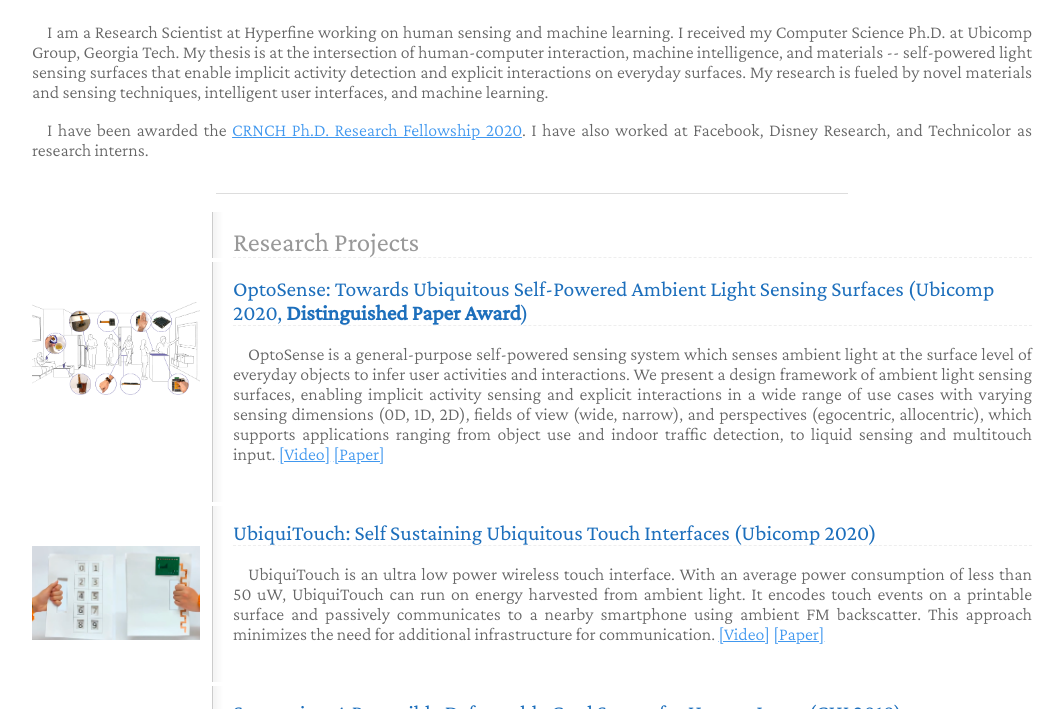
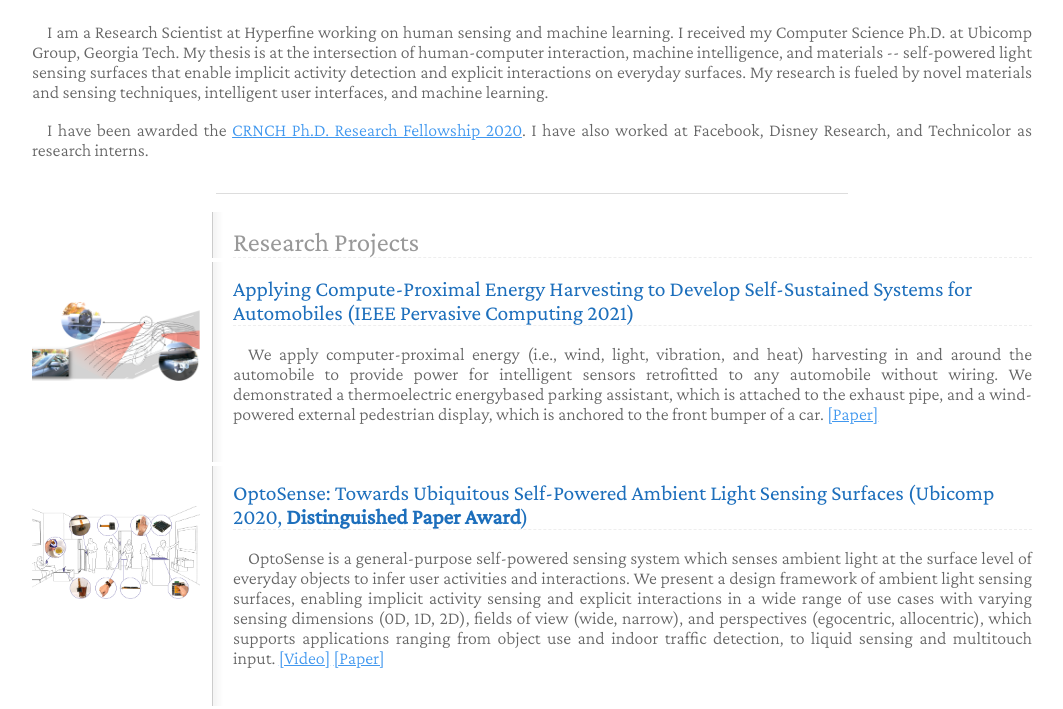
Before and after one commit to AlanDZhang/alandzhang.github.io, a plain HTML site: page index.html in a window 1280 px wide. Shown: the part 391-1100 px from the top of the page, without its empty margins (108-1171 px from the left). Drawn offline with Linux system fonts and the light colour scheme.

Commit message:
Added automobile project

```diff
--- a/index.html
+++ b/index.html
@@ -55,6 +55,25 @@
 			<div id="content2">
 				<h1>Research Projects</h1>
 			</div>
+		</div>
+		<div id="container">
+				<div id="sidebar2">
+
+						<!-- <h1>Links</h1> -->
+								<br /><br />
+								<img src="resources/thumb-automobile.png" />
+							</div>
+				<div id="content2">
+						<h2>Applying Compute-Proximal Energy Harvesting to Develop Self-Sustained Systems for Automobiles (IEEE Pervasive Computing 2021)</h2>
+						<!-- <img src="resources/thumb-auburn.png" alt="" border="0" title="demo" > -->
+						<p>
+							We apply computer-proximal energy (i.e., wind, light, vibration, and heat) harvesting in and around the automobile to provide power for intelligent sensors retrofitted to any automobile without wiring. We demonstrated a thermoelectric energybased parking assistant, which is attached to the exhaust pipe, and a wind-powered external pedestrian display, which is anchored to the front bumper of a car.
+							<a href="https://doi.org/10.1109/MPRV.2021.3124738" >[Paper]</a>
+                            </p>
+
+							 <br />
+
+				</div>
 		</div>
 		<div id="container">
 				<div id="sidebar2">
```
Also changed, not shown: resources/thumb-automobile.png (added).
